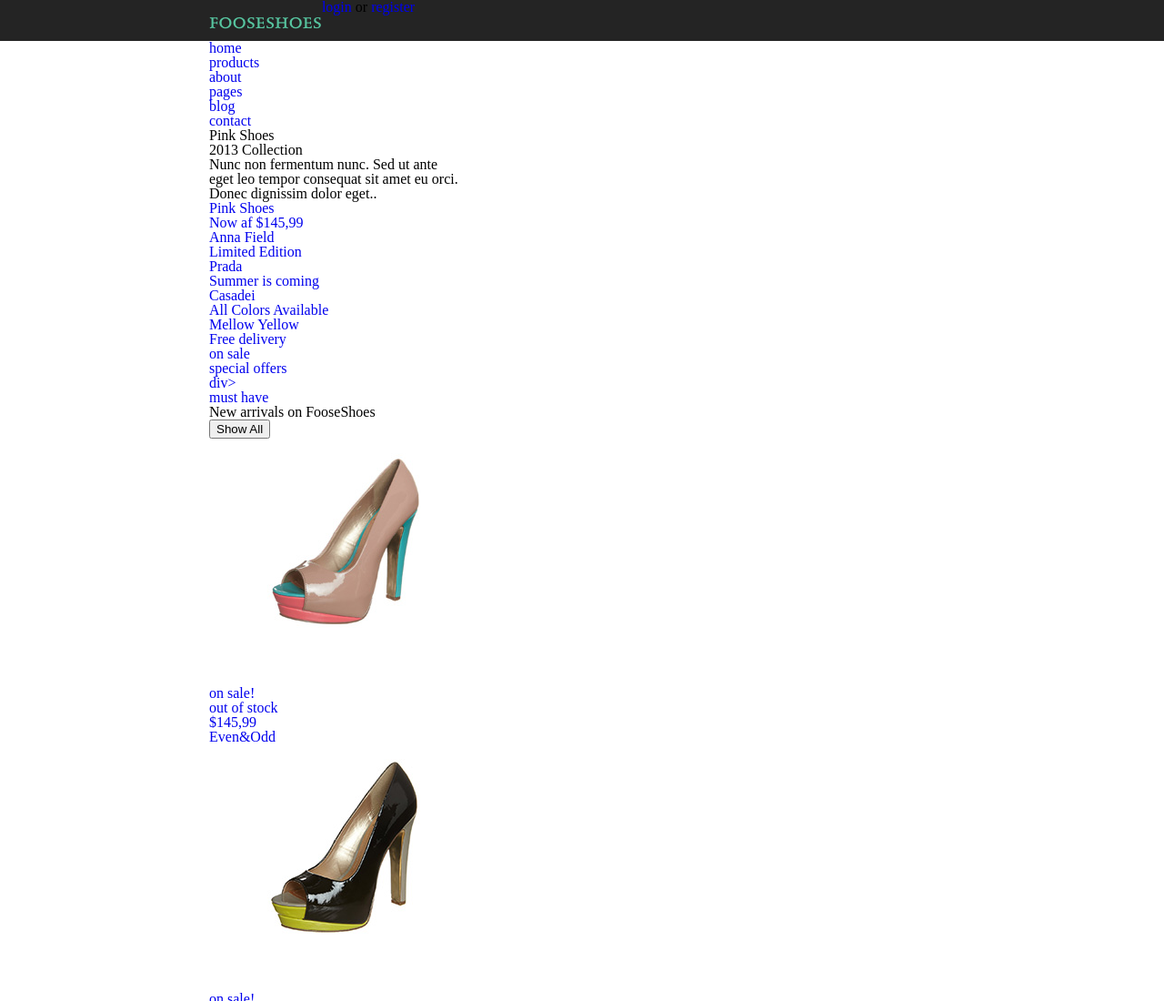
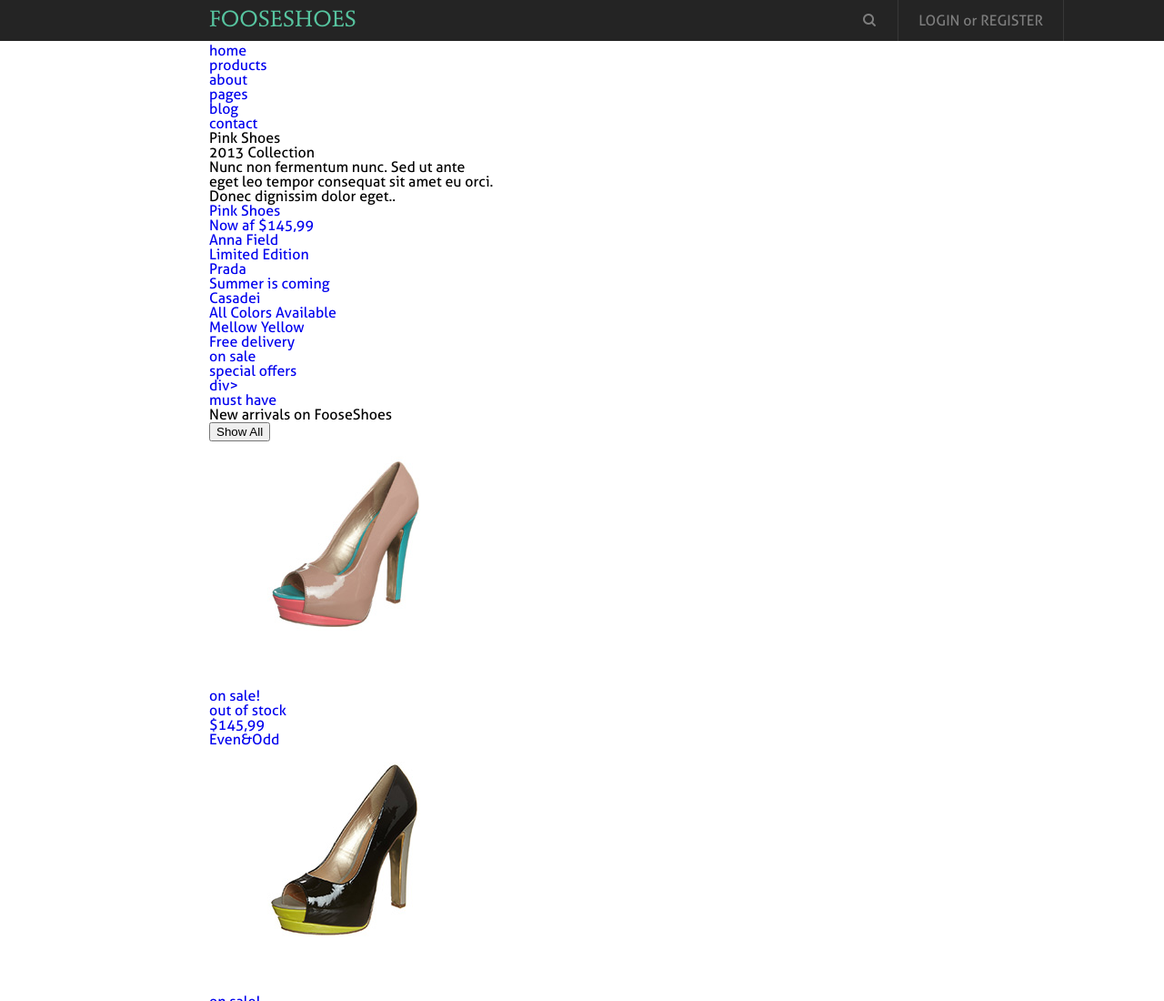
Before and after one commit to SchlagendesHerz/FRONT_END_13.08.15, a plain HTML site: page index.html in a window 1280 px wide. Shown: the top 1100 px of the page at 91% size. Drawn offline with Linux system fonts and the light colour scheme.

Commit message:
21.08.15 2-nd commit on branch lesson-variant

```diff
--- a/index.html
+++ b/index.html
@@ -13,7 +13,7 @@
                 <div class="login">
                     <a href="#">login</a> or <a href="#">register</a>
                 </div>
-                <div class="search"></div>
+                <button class="search"></button>
             </div>
         </div>
         <div class="menu">
--- a/stylesheets/main.css
+++ b/stylesheets/main.css
@@ -27,6 +27,9 @@
     font-weight: normal;
     font-style: normal;
 }
+body{
+    font-family: 'Aller_Rg';
+}
 .container{
     width: 1400px;
 }
@@ -37,13 +40,58 @@
 .header{
     background-color: #242424;
     height: 45px;
+    display: inline-block;
+    width: 100%;
 }
 a{
     text-decoration: none;
 }
+.header .logo{
+    font: 26px STHeitiSC, Arial;
+    font-weight: normal;
+    text-transform: uppercase;
+    line-height: 17px;
+    margin: 12px 0 0 0;
+    float: left;
+    /*outline: 1px solid green;*/
+}
 .header .logo a{
-    font: 26px STHeitiSC;
     color: #57c5a0;
     float: left;
+    /*line-height: 45px;*/
+    text-decoration: none;
+    transition: all 300ms ease-out;
+}
+.header .logo a:hover{
+    color: #32b085;
+    transition: all 300ms ease-out;
+}
+.header .search{
+    height: 28px;
+    width: 28px;
+    border: 0;
+    background: url(../images/design/zoom-icon.png) no-repeat center;
+    cursor: pointer;
+    /*outline: 1px solid red;*/
+    float: right;
+    display: inline-block;
+    margin: 8px 17px 0 0;
+}
+.header .login{
+    border-left: 1px solid #383838;
+    border-right: 1px solid #383838;
+    float: right;
     line-height: 45px;
+    /*outline: 1px solid red;*/
+    height: 45px;
+    padding: 0 22px;
+    color: #7e7e7e;
+
 }
+.header .login a{
+    color: #7e7e7e;
+    text-transform: uppercase;
+}
+.header .login a:hover{
+    color: #b1b1b1;
+}
```
